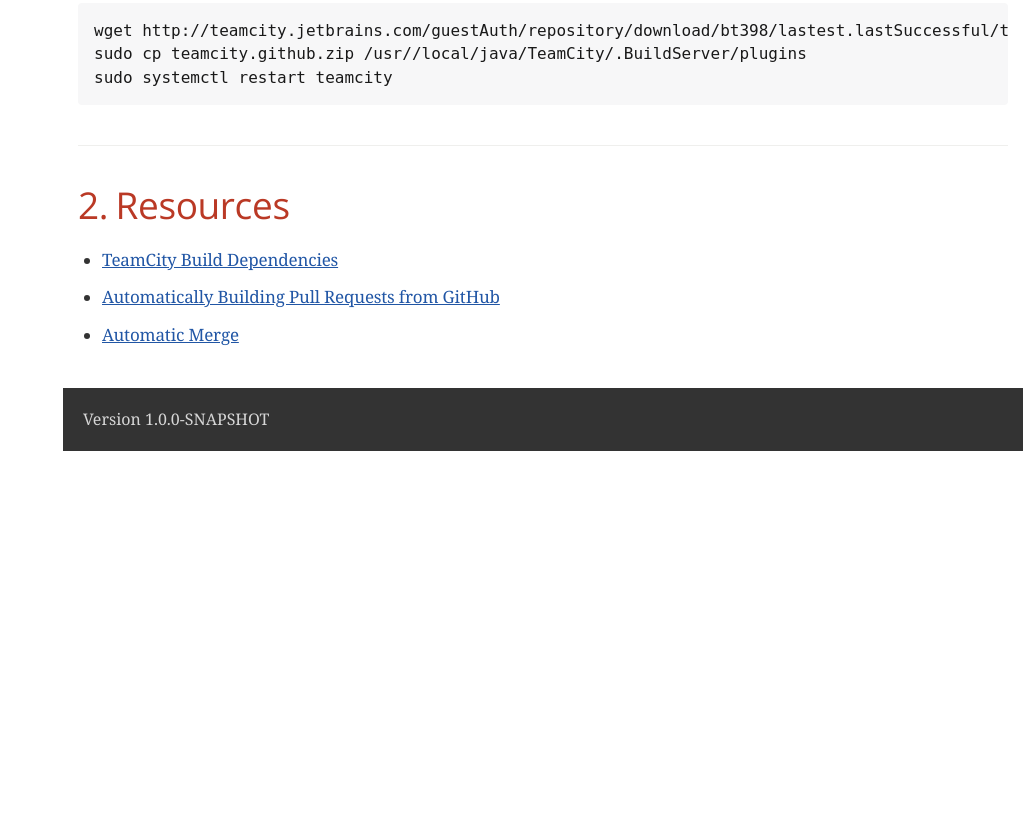
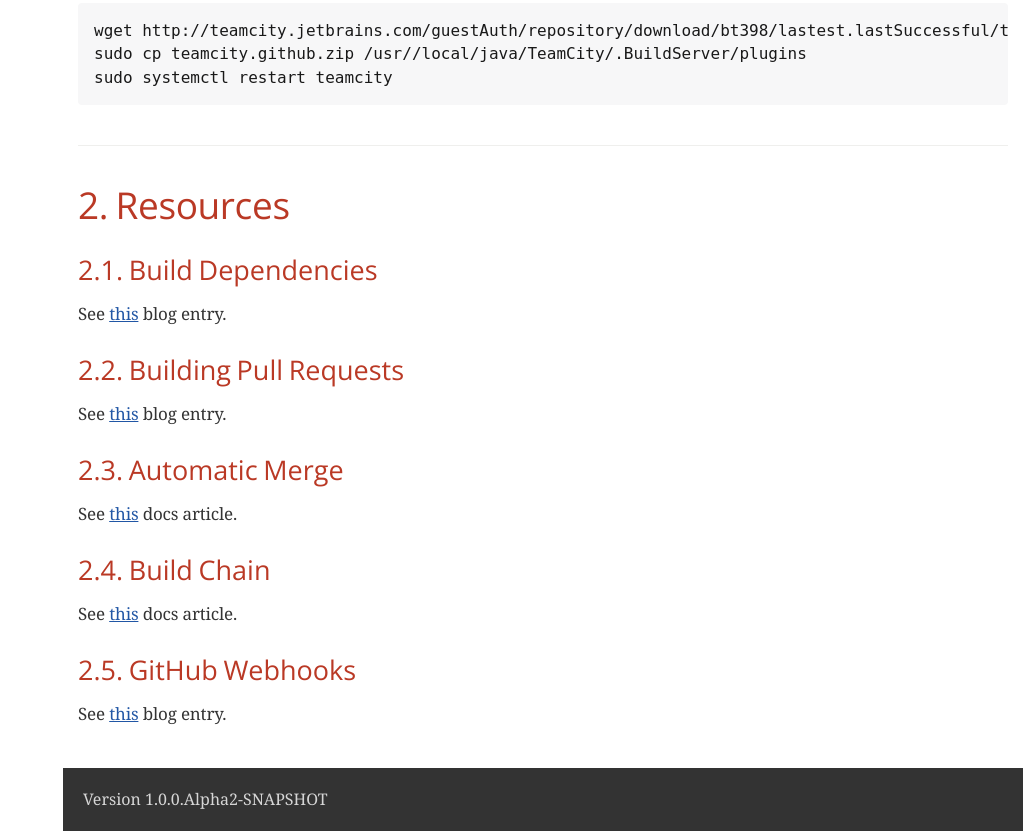
Before and after one commit to FuseCID/cidpoc, a plain HTML site: page docs/index.html in a window 1280 px wide. Shown: the part 1813-2644 px from the top of the page, without its empty margins (257-1280 px from the left). Before the commit the page ends 2264 px from the top, so only its background shows below. Drawn offline with nearby package versions, Linux system fonts and the light colour scheme; a web font is replaced by a local one.

Commit message:
GitHub Webhooks

```diff
--- a/docs/index.html
+++ b/docs/index.html
@@ -424,7 +424,7 @@ body.book #toc,body.book #preamble,body.book h1.sect0,body.book .sect1>h2{page-b
 <h1>Fuse CI/CD POC</h1>
 <div class="details">
 <span id="author" class="author">Thomas Diesler</span><br>
-<span id="revnumber">version 1.0.0-SNAPSHOT,</span>
+<span id="revnumber">version 1.0.0.Alpha2-SNAPSHOT,</span>
 <span id="revdate">2017-06-13</span>
 </div>
 <div id="toc" class="toc2">
@@ -435,7 +435,15 @@ body.book #toc,body.book #preamble,body.book h1.sect0,body.book .sect1>h2{page-b
 <li><a href="#_install_teamcity_on_ec2">1.1. Install TeamCity on EC2</a></li>
 </ul>
 </li>
-<li><a href="#_resources">2. Resources</a></li>
+<li><a href="#_resources">2. Resources</a>
+<ul class="sectlevel2">
+<li><a href="#_build_dependencies">2.1. Build Dependencies</a></li>
+<li><a href="#_building_pull_requests">2.2. Building Pull Requests</a></li>
+<li><a href="#_automatic_merge">2.3. Automatic Merge</a></li>
+<li><a href="#_build_chain">2.4. Build Chain</a></li>
+<li><a href="#_github_webhooks">2.5. GitHub Webhooks</a></li>
+</ul>
+</li>
 </ul>
 </div>
 </div>
@@ -543,25 +551,42 @@ sudo systemctl restart teamcity</pre>
 <div class="sect1">
 <h2 id="_resources">2. Resources</h2>
 <div class="sectionbody">
-<div class="ulist">
-<ul>
-<li>
-<p><a href="https://blog.jetbrains.com/teamcity/2012/04/teamcity-build-dependencies-2" target="_blank">TeamCity Build Dependencies</a></p>
-</li>
-<li>
-<p><a href="https://blog.jetbrains.com/teamcity/2013/02/automatically-building-pull-requests-from-github-with-teamcity" target="_blank">Automatically Building Pull Requests from GitHub</a></p>
-</li>
-<li>
-<p><a href="https://confluence.jetbrains.com/display/TCD10/Automatic+Merge" target="_blank">Automatic Merge</a></p>
-</li>
-</ul>
+<div class="sect2">
+<h3 id="_build_dependencies">2.1. Build Dependencies</h3>
+<div class="paragraph">
+<p>See <a href="https://blog.jetbrains.com/teamcity/2012/04/teamcity-build-dependencies-2" target="_blank">this</a> blog entry.</p>
+</div>
+</div>
+<div class="sect2">
+<h3 id="_building_pull_requests">2.2. Building Pull Requests</h3>
+<div class="paragraph">
+<p>See <a href="https://blog.jetbrains.com/teamcity/2013/02/automatically-building-pull-requests-from-github-with-teamcity" target="_blank">this</a> blog entry.</p>
+</div>
+</div>
+<div class="sect2">
+<h3 id="_automatic_merge">2.3. Automatic Merge</h3>
+<div class="paragraph">
+<p>See <a href="https://confluence.jetbrains.com/display/TCD10/Automatic+Merge" target="_blank">this</a> docs article.</p>
+</div>
+</div>
+<div class="sect2">
+<h3 id="_build_chain">2.4. Build Chain</h3>
+<div class="paragraph">
+<p>See <a href="https://confluence.jetbrains.com/display/TCD10/Build+Chain" target="_blank">this</a> docs article.</p>
+</div>
+</div>
+<div class="sect2">
+<h3 id="_github_webhooks">2.5. GitHub Webhooks</h3>
+<div class="paragraph">
+<p>See <a href="https://blog.jetbrains.com/teamcity/2016/09/installing-github-webhooks-from-teamcity" target="_blank">this</a> blog entry.</p>
+</div>
 </div>
 </div>
 </div>
 </div>
 <div id="footer">
 <div id="footer-text">
-Version 1.0.0-SNAPSHOT<br>
+Version 1.0.0.Alpha2-SNAPSHOT<br>
 </div>
 </div>
 </body>
```
Also changed, not shown: 2 other files.
